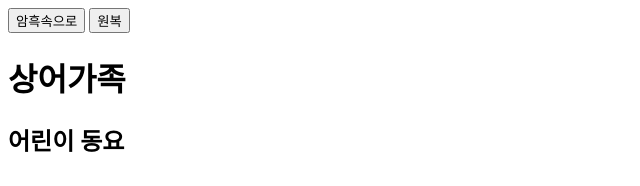
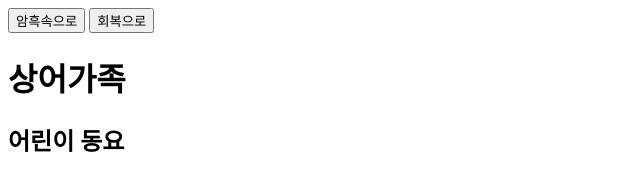
Before and after one commit to parkgoon/portfolio, a plain HTML site: page base-tag.html in a window 1280 px wide. Shown: the top 186 px of the page, 0-640 px from the left. Drawn offline with Linux system fonts and the light colour scheme.

```diff
--- a/base-tag.html
+++ b/base-tag.html
@@ -17,7 +17,7 @@
         document.querySelector('body').style.background='black';
     "
     />
-    <input type="button" value="원복" onclick="
+    <input type="button" value="회복으로" onclick="
         document.querySelector('body').style.background='white';
     "
     />
```
